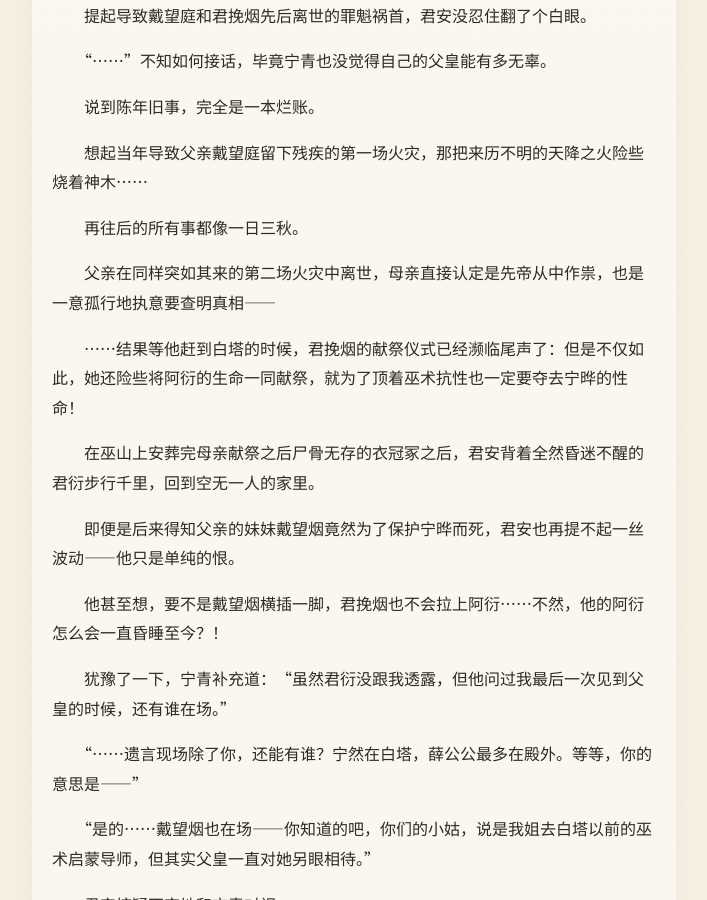
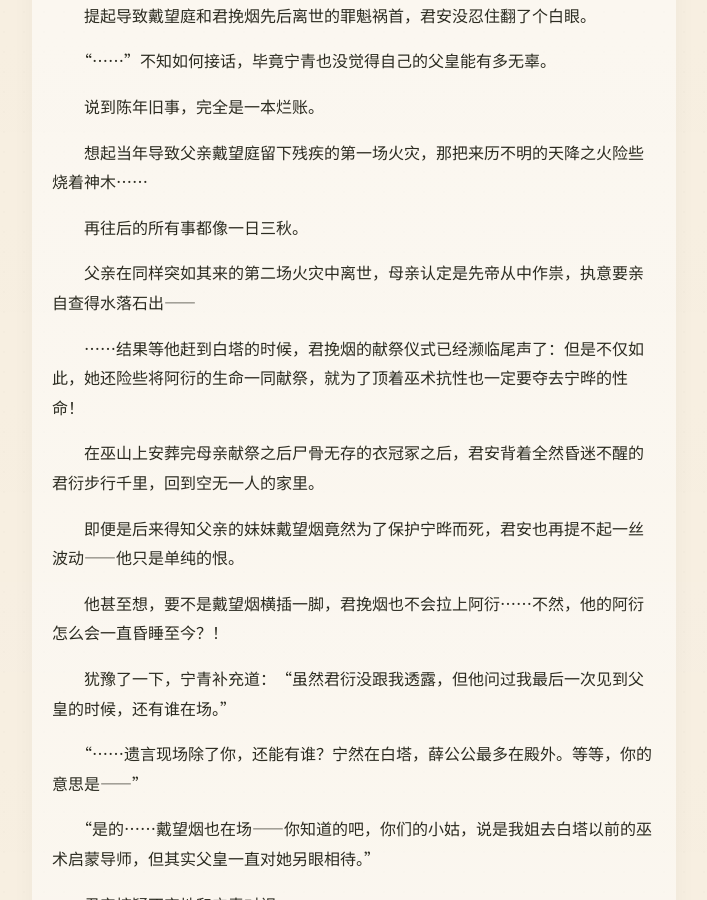
Before and after one commit to LotusSaverin/TheLeaf-BorneDream, a Jekyll site: the page built from chapter-12.md, in a window 1280 px wide and 900 px high, scrolled down 3018 px. Shown: the whole window, without its empty margins (286-993 px from the left). Built offline with Jekyll 4.4.1, drawn with Linux system fonts in a browser that asks for light colours; some web fonts are replaced; our own code applies the rules of GitHub Pages for plain Markdown files.

Commit message:
Refine narrative and dialogue in chapter-12.md

```diff
--- a/chapter-12.md
+++ b/chapter-12.md
@@ -78,7 +78,7 @@
 
 　　再往后的所有事都像一日三秋。
 
-　　父亲在同样突如其来的第二场火灾中离世，母亲直接认定是先帝从中作祟，也是一意孤行地执意要查明真相——
+　　父亲在同样突如其来的第二场火灾中离世，母亲认定是先帝从中作祟，执意要亲自查得水落石出——
 
 　　……结果等他赶到白塔的时候，君挽烟的献祭仪式已经濒临尾声了：但是不仅如此，她还险些将阿衍的生命一同献祭，就为了顶着巫术抗性也一定要夺去宁晔的性命！
 
```
